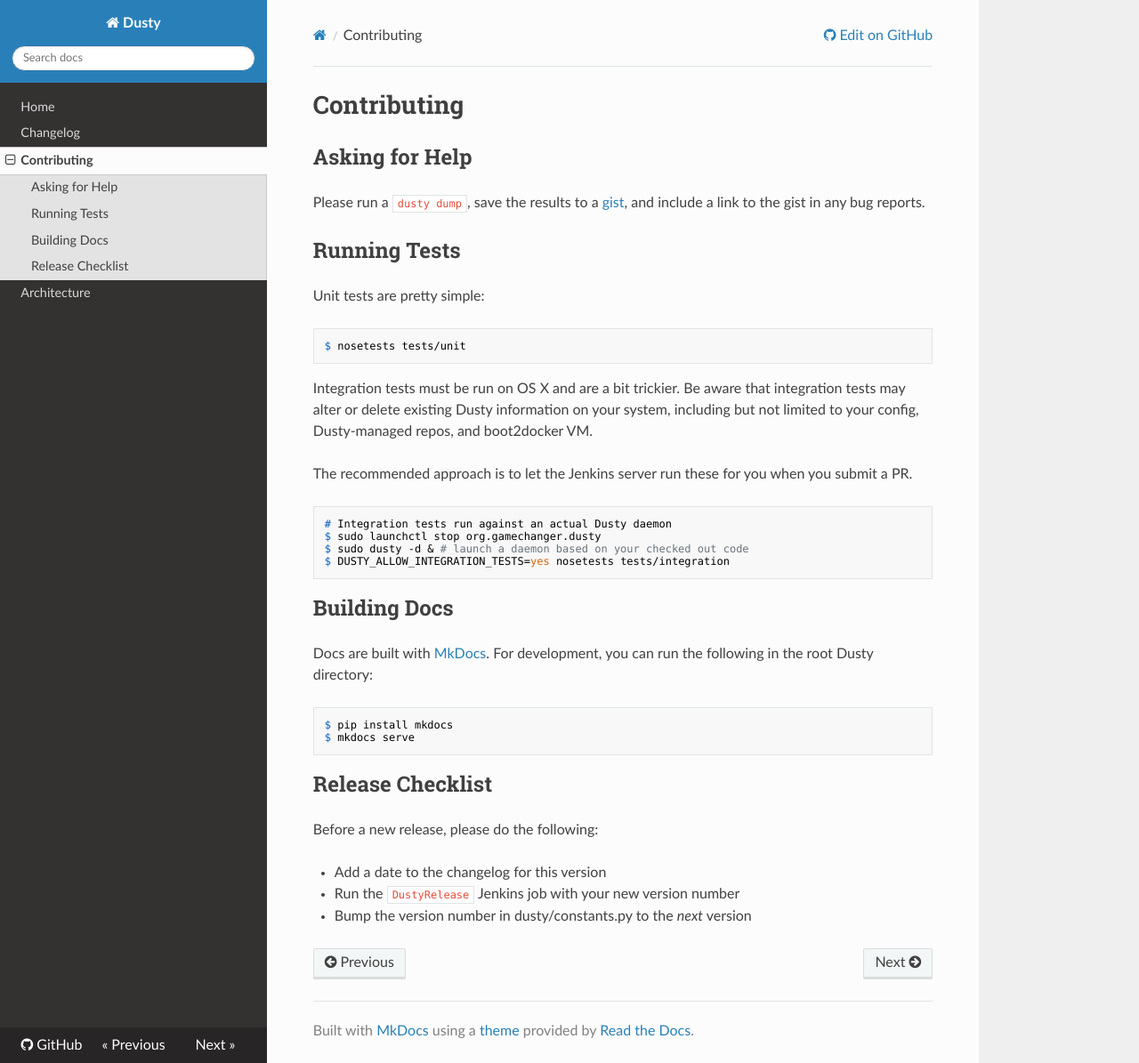
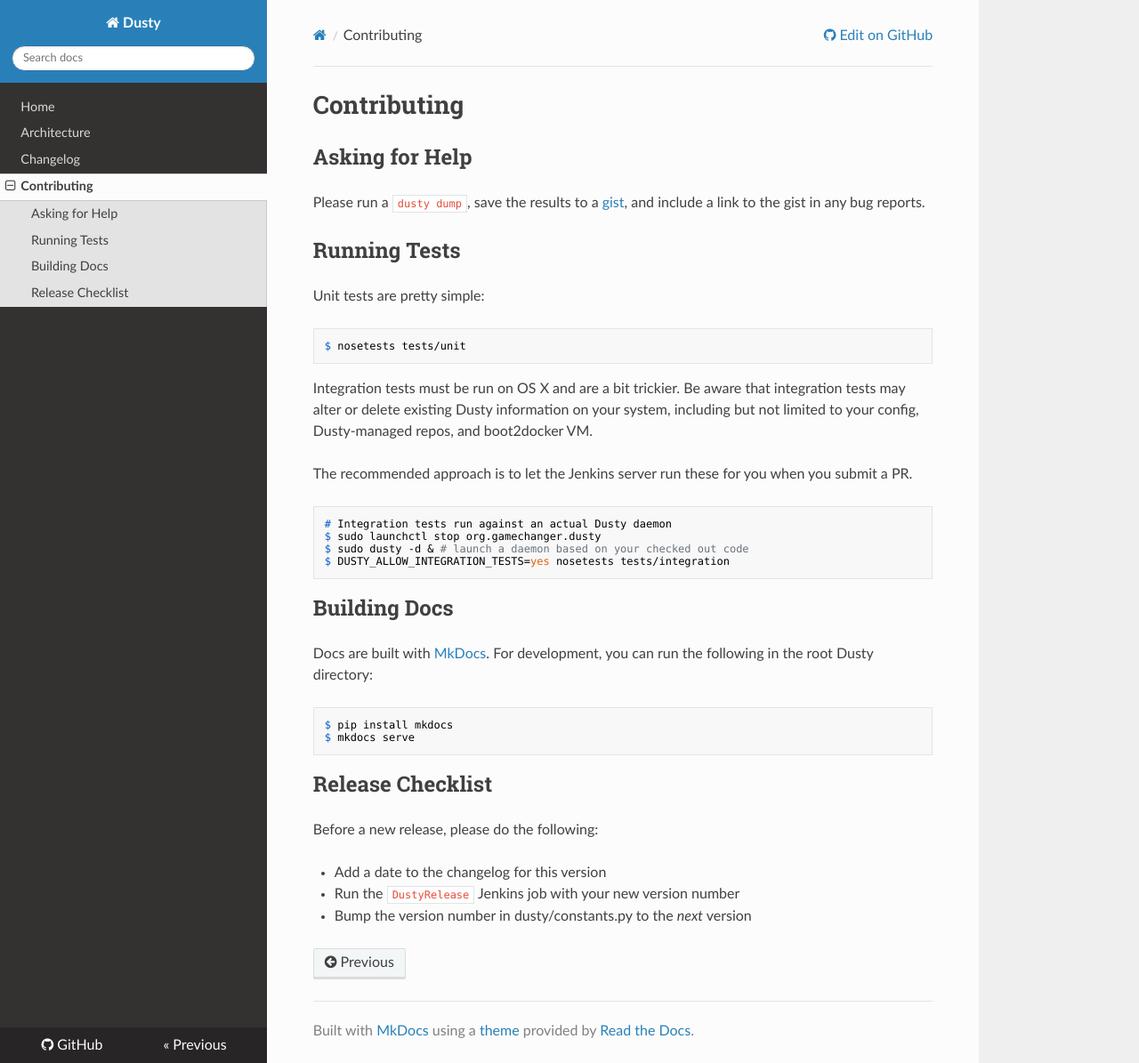
Before and after one commit to gamechanger/dusty, an MkDocs documentation site: the page built from docs/contributing.md, in a window 1280 px wide and 1195 px high. Shown: the whole window at 89% size. Built offline with MkDocs 1.6.1, drawn with Linux system fonts in a browser that asks for light colours; nearby versions of some CDN libraries; old or Windows-style settings are respelled for this version of MkDocs; some of the changed lines change nothing that is shown.

Commit message:
reorder pages list

```diff
--- a/mkdocs.yml
+++ b/mkdocs.yml
@@ -5,6 +5,6 @@ repo_name: GitHub
 site_author: GameChanger
 pages:
   - Home: index.md
+  - Architecture: architecture.md
   - Changelog: changelog.md
   - Contributing: contributing.md
-  - Architecture: architecture.md
```
